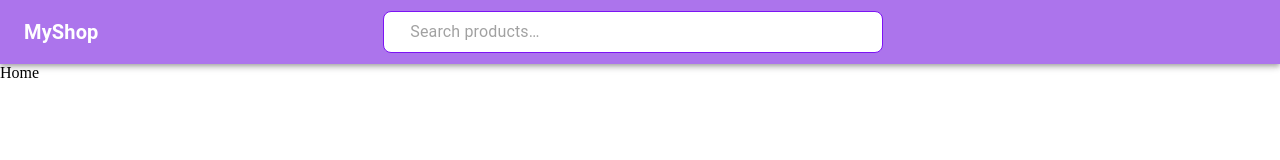
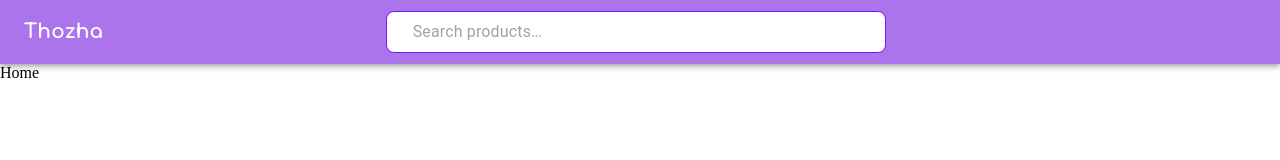
Before and after one commit to ragavanperarasu/thozha, a React (Vite) app: page / in a window 1280 px wide. Shown: the top 160 px of the page. Built offline with nearby package versions, Linux system fonts and the light colour scheme; some icons are missing.

Commit message:
modified:   index.html 	modified:   src/screens/components/Navbar.tsx

```diff
--- a/index.html
+++ b/index.html
@@ -2,6 +2,9 @@
 <html lang="en">
   <head>
     <meta charset="UTF-8" />
+    <link rel="preconnect" href="https://fonts.googleapis.com">
+    <link rel="preconnect" href="https://fonts.gstatic.com" crossorigin>
+    <link href="https://fonts.googleapis.com/css2?family=Comfortaa:wght@300..700&family=Philosopher&family=Roboto+Slab:wght@100..900&display=swap" rel="stylesheet">
     <link rel="icon" type="image/svg+xml" href="/vite.svg" />
     <meta name="viewport" content="width=device-width, initial-scale=1.0" />
     <title>thozha</title>
--- a/src/screens/components/Navbar.tsx
+++ b/src/screens/components/Navbar.tsx
@@ -23,8 +23,8 @@ export default function Navbar() {
           >
             <MenuIcon />
           </IconButton>
-          <Typography variant="h6" sx={{ fontWeight: "bold" }}>
-            MyShop
+          <Typography variant="h6" sx={{ fontWeight: "bold", fontFamily: "Comfortaa, sans-serif" }}>
+            Thozha
           </Typography>
         </Box>
 
```
